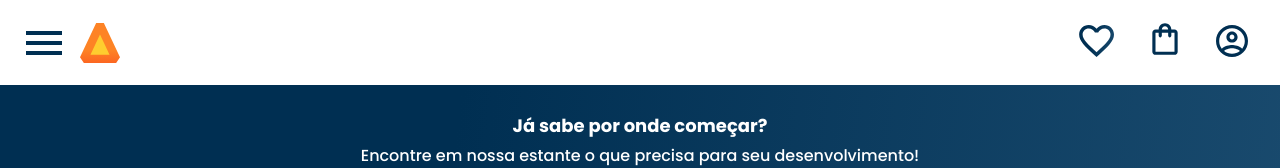
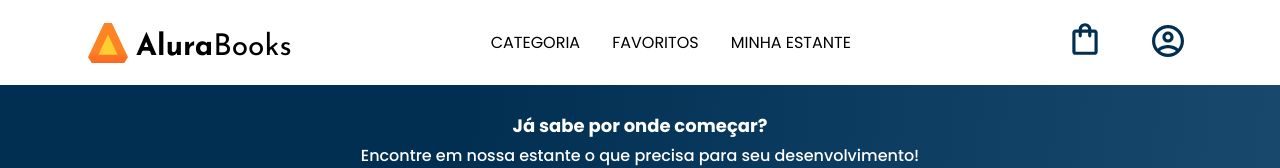
Before and after one commit to silneydeaquino/Alurabooks, a plain HTML site: page index.html in a window 1280 px wide. Shown: the top 168 px of the page. Drawn offline with nearby package versions, Linux system fonts and the light colour scheme.

Commit message:
feat(header): add responsiveness

```diff
--- a/assets/css/header.css
+++ b/assets/css/header.css
@@ -26,3 +26,45 @@
 .cabecalho__imagem {
     margin: 0 0.5em;
 }
+
+@media screen and (min-width: 1024px) {
+    .cabecalho{
+        padding: 1em 5em;
+    }
+
+    .container__logo {
+        display: flex;
+        align-items: flex-end;
+    }
+
+    .cabecalho__menu-hamburguer{
+        display: none;
+    }
+    .cabecalho__titulo {
+        font-family: var(--fonte-secundaria);
+        color: var(--preto);
+        font-size: 30px;
+    }
+
+    .cabecalho__titulo b {
+        font-weight: 700;
+    }
+
+    .cabecalho__lista {
+        display: flex;
+        column-gap: 32px;
+    }
+
+    .lista__itens {
+        color: var(--preto);
+        text-transform: uppercase;
+    }
+
+    .cabecalho__imagem--perfil{
+        padding-left: 1em;
+    }
+
+    .cabecalho__imagem--favoritos {
+        display: none;
+    }
+}
--- a/index.html
+++ b/index.html
@@ -11,18 +11,26 @@
     <link href="https://fonts.googleapis.com/css2?family=Poppins:wght@300;400;500;700&display=swap" rel="stylesheet">
     <link rel="stylesheet" href="https://cdn.jsdelivr.net/npm/swiper@8/swiper-bundle.min.css"/>
     <link rel="stylesheet" href="assets/css/style.css">
+    <link rel="preconnect" href="https://fonts.googleapis.com">
+    <link rel="preconnect" href="https://fonts.gstatic.com" crossorigin>
+    <link href="https://fonts.googleapis.com/css2?family=Josefin+Sans:wght@400;700&display=swap" rel="stylesheet">
 </head>
 <body>
     <header class="cabecalho">
-        <div class="container">
-
+        <div class="container container__logo" style="display: flex;">
             <span class="cabecalho__menu-hamburguer cabecalho__imagem"></span>
             <img src="assets/img/Logo.svg" alt="Logo AluraBooks" class="cabecalho__imagem">
+            <h1 class="cabecalho__titulo"><b>Alura</b>Books</h1>
         </div>
-        <div class="container">
-            <a href="#"><img src="assets/img/Favoritos.svg" alt="Meus Favoritos" class="cabecalho__imagem"></a>
+        <ul class="cabecalho__lista">
+            <li class="lista__itens">Categoria</li>
+            <li class="lista__itens">Favoritos</li>
+            <li class="lista__itens">Minha Estante</li>
+        </ul>
+        <div class="container container__icones">
+            <a href="#"><img src="assets/img/Favoritos.svg" alt="Meus Favoritos" class="cabecalho__imagem cabecalho__imagem--favoritos"></a>
             <a href="#"><img src="assets/img/Compras.svg" alt="Carrinhos de Compras" class="cabecalho__imagem"></a>
-            <a href="#"><img src="assets/img/Usuario.svg" alt="Meu Perfil" class="cabecalho__imagem" ></a>
+            <a href="#"><img src="assets/img/Usuario.svg" alt="Meu Perfil" class="cabecalho__imagem cabecalho__imagem--perfil" ></a>
         </div>
     </header>
 
```
